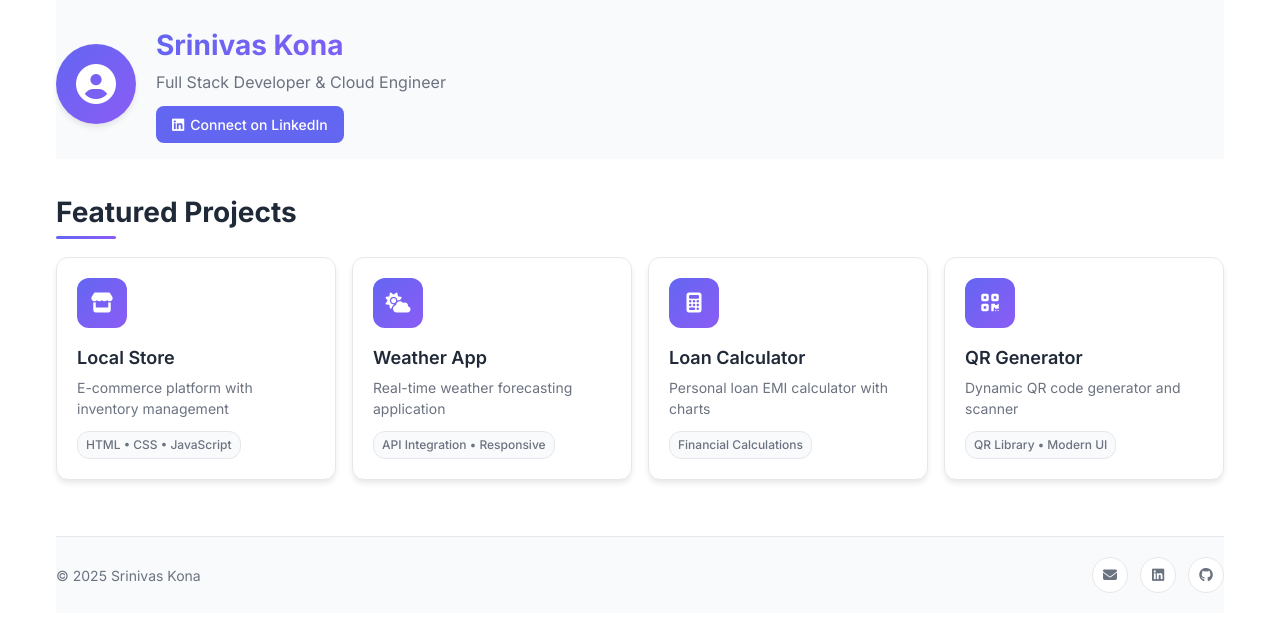
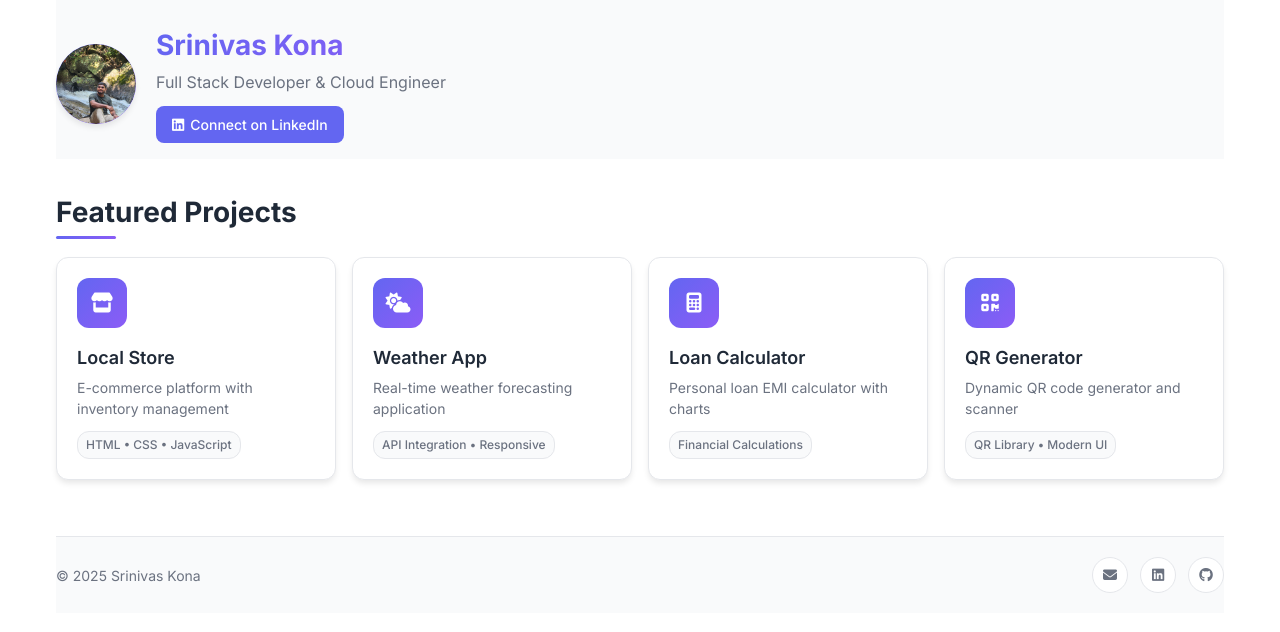
Before and after one commit to srinivaskona7/srinivas-kona-projects, a plain HTML site: page index.html in a window 1280 px wide. Drawn offline with Linux system fonts and the light colour scheme.

Commit message:
added image

```diff
--- a/index.html
+++ b/index.html
@@ -13,7 +13,7 @@
         <header class="header">
             <div class="profile-section">
                 <div class="profile-avatar">
-                    <i class="fas fa-user-circle"></i>
+                    <img src="./assets/profile.png" alt="Srinivas Kona Profile Picture" class="profile-image">
                 </div>
                 <div class="profile-info">
                     <h1 class="name">Srinivas Kona</h1>
--- a/styles.css
+++ b/styles.css
@@ -55,6 +55,21 @@
       color: white;
       box-shadow: var(--shadow);
       flex-shrink: 0;
+      overflow: hidden;
+      position: relative;
+  }
+
+  .profile-image {
+      width: 100%;
+      height: 100%;
+      object-fit: cover;
+      object-position: center;
+      border-radius: 50%;
+      transition: transform 0.3s ease;
+  }
+
+  .profile-avatar:hover .profile-image {
+      transform: scale(1.05);
   }
 
   .profile-info h1 {
```
Also changed, not shown: assets/profile.png (added), 1 other file.
